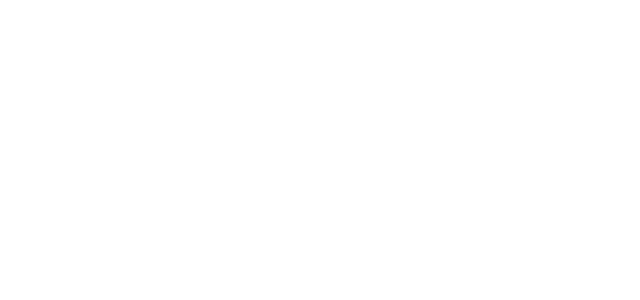
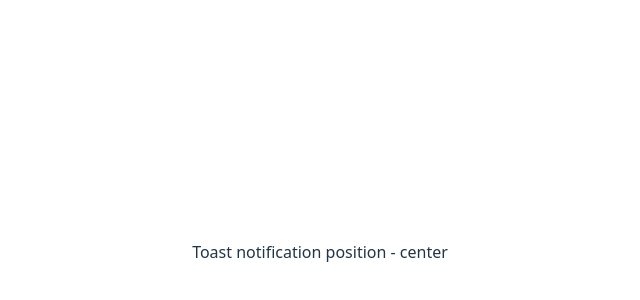
Before and after one commit to sameerwatts/TypeScriptFundamentals, a React (Vite) app in the folder my-react-ts-app/: page / in a window 1280 px wide. Shown: the part 148-448 px from the top of the page, without its empty margins (320-960 px from the left). Built offline with nearby package versions, Linux system fonts and the light colour scheme.

Commit message:
template literals and Exclude

```diff
--- a/my-react-ts-app/src/App.tsx
+++ b/my-react-ts-app/src/App.tsx
@@ -1,7 +1,10 @@
 import "./App.css";
+import Toast from "./components/templateliterals/Toast";
 
 function App() {
-  return <div id="root"></div>;
+  return <div id="root">
+    <Toast position='center' />
+  </div>;
 }
 
 export default App;
--- /dev/null
+++ b/my-react-ts-app/src/components/templateliterals/Toast.tsx
@@ -0,0 +1,15 @@
+type Horizontalposition = "left" | "center" | "right";
+
+type Verticalposition = "top" | "center" | "bottom";
+
+type ToastPosition = {
+  position:
+    | Exclude<`${Horizontalposition}-${Verticalposition}`, "center-center">
+    | "center";
+};
+
+const Toast = ({ position }: ToastPosition) => {
+  return <div>Toast notification position - {position}</div>;
+};
+
+export default Toast;
```
